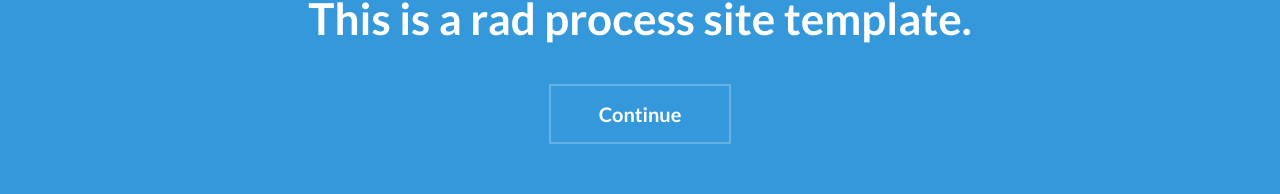
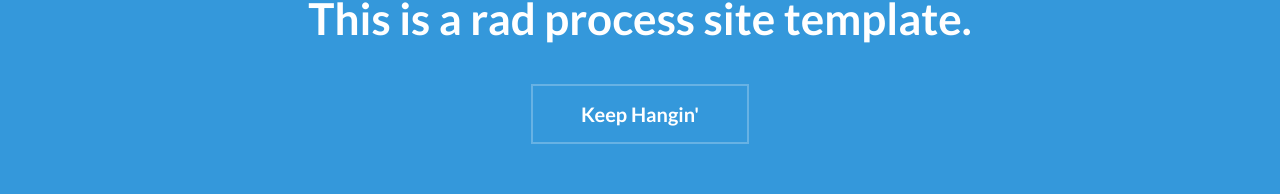
Before and after one commit to alexisannb/lighthouse_for_life, a plain HTML site: page index.html in a window 1280 px wide. Shown: the part 239-433 px from the top of the page. Drawn offline with Linux system fonts and the light colour scheme.

Commit message:
Keep Hangin

```diff
--- a/index.html
+++ b/index.html
@@ -31,7 +31,7 @@
 				<div class="inner">
 					<h1>This is a rad process site template.</h1>
 					<ul class="actions">
-						<li><a href="#one" class="button alt scrolly big">Continue</a></li>
+						<li><a href="#one" class="button alt scrolly big">Keep Hangin'</a></li>
 					</ul>
 				</div>
 			</section>
```
